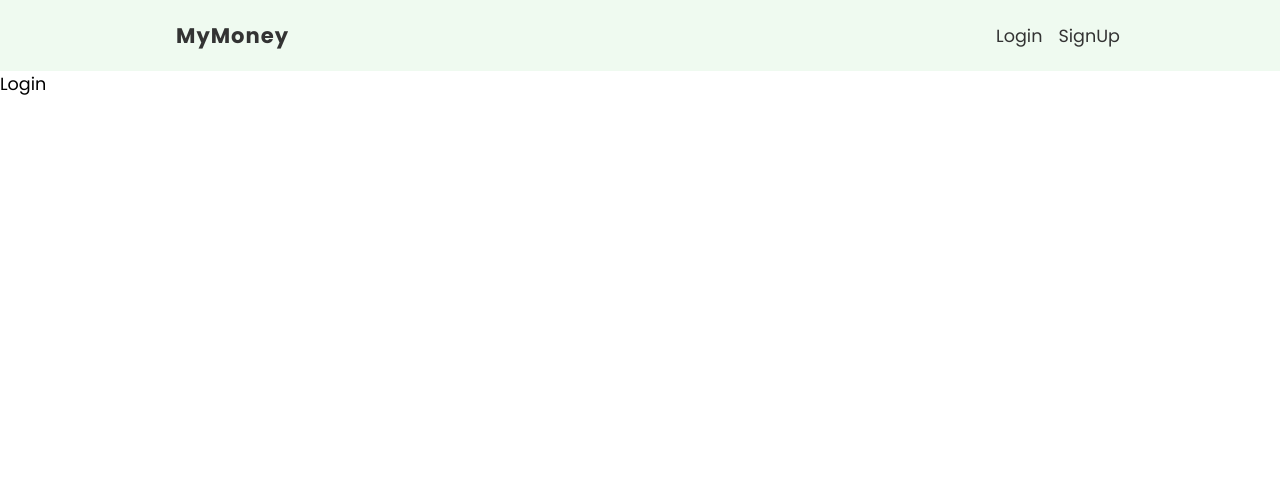
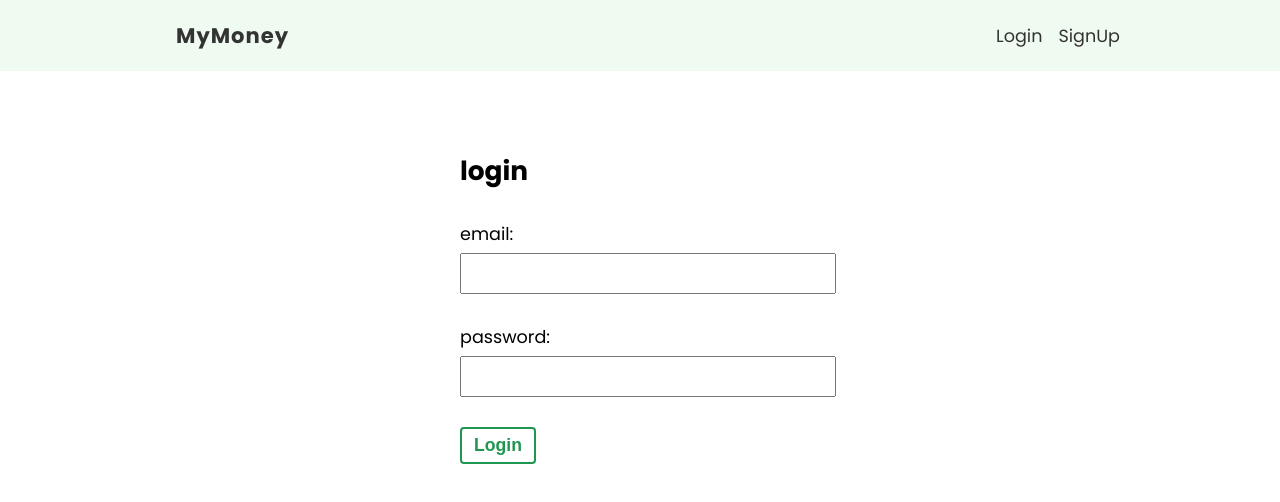
Before and after one commit to nkumar007/finance_tracker_with_firebase, a React (Vite) app: page /login in a window 1280 px wide. Shown: the top 502 px of the page. Built offline with nearby package versions, Linux system fonts and the light colour scheme.

Commit message:
creating loginform

```diff
--- a/src/pages/login/Login.jsx
+++ b/src/pages/login/Login.jsx
@@ -1,7 +1,37 @@
-// import styles from "./Login.module.css";
+import { useState } from "react";
 
-const Login = () => {
-  return <div>Login</div>;
-};
+// styles
+import styles from "./Login.module.css";
 
-export default Login;
+export default function Login() {
+  const [email, setEmail] = useState("");
+  const [password, setPassword] = useState("");
+
+  const handleSubmit = (e) => {
+    e.preventDefault();
+    console.log(email, password);
+  };
+
+  return (
+    <form onSubmit={handleSubmit} className={styles["login-form"]}>
+      <h2>login</h2>
+      <label>
+        <span>email:</span>
+        <input
+          type="email"
+          onChange={(e) => setEmail(e.target.value)}
+          value={email}
+        />
+      </label>
+      <label>
+        <span>password:</span>
+        <input
+          type="password"
+          onChange={(e) => setPassword(e.target.value)}
+          value={password}
+        />
+      </label>
+      <button className="btn">Login</button>
+    </form>
+  );
+}
--- a/src/pages/login/Login.module.css
+++ b/src/pages/login/Login.module.css
@@ -0,0 +1,19 @@
+.login-form {
+  max-width: 360px;
+  margin: 60px auto;
+  padding: 20px;
+}
+.login-form label {
+  display: block;
+  margin: 30px auto;
+}
+.login-form span {
+  display: block;
+  margin-bottom: 6px;
+}
+.login-form input {
+  padding: 8px 6px;
+  font-size: 1em;
+  color: #777;
+  width: 100%;
+}
```
